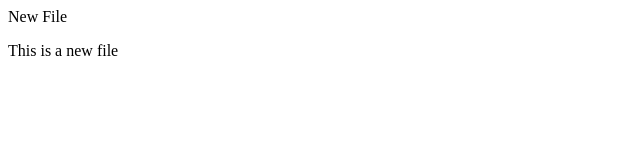
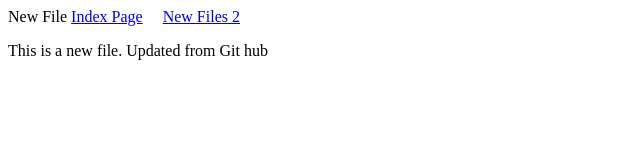
Before and after one commit to SreekumarPillai/sreekumarpillai.github.io, a plain HTML site: page NewFile.html in a window 1280 px wide. Shown: the whole page, without its empty margins (0-640 px from the left). Drawn offline with Linux system fonts and the light colour scheme.

```diff
--- a/NewFile.html
+++ b/NewFile.html
@@ -1,6 +1,7 @@
 <html>
     <head>New File</head>
     <body>
-        <p>This is a new file</p>
+        <a href="Index.html">Index Page</a> &nbsp; &nbsp; <a href="NewFile-2.html">New Files 2</a>
+        <p>This is a new file. Updated from Git hub</p>
     </body>
 </html>
```
